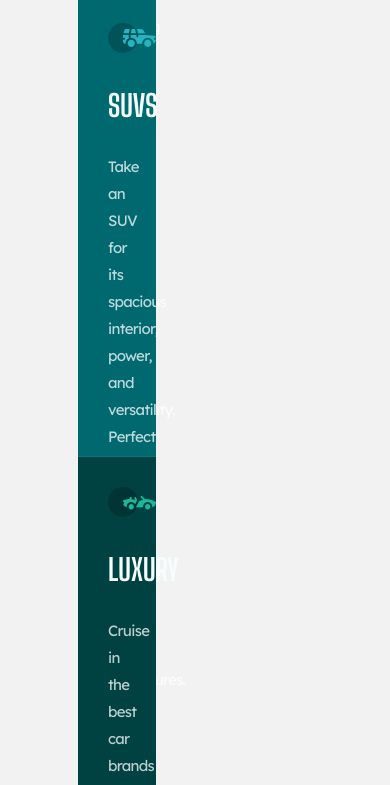
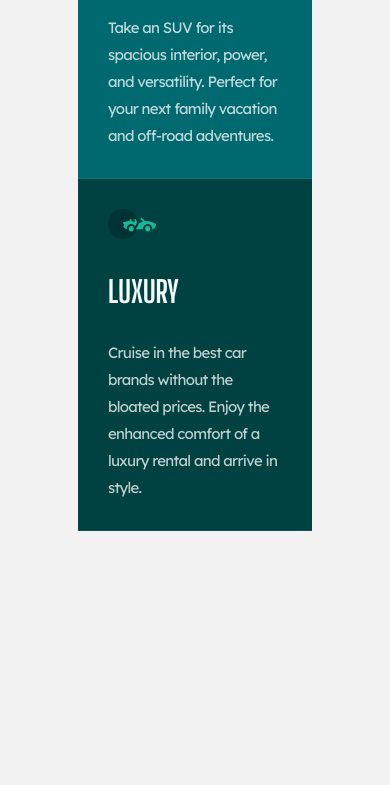
Before and after one commit to borbabeats/3-column-card-challenge, a website built with Parcel: page index.html in a window 390 px wide. Shown: the part 661-1446 px from the top of the page. After the commit the page ends 1192 px from the top, so only its background shows below. Built offline with nearby package versions, Linux system fonts and the light colour scheme.

Commit message:
upgrade at mobile version

```diff
--- a/src/styles.css
+++ b/src/styles.css
@@ -93,4 +93,7 @@ body {
     display: flex;
     flex-direction: column;
   }
+  .cards {
+    width: 100%;
+  }
 }
```
